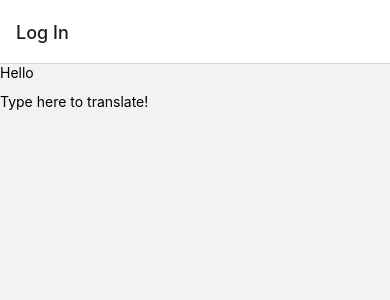
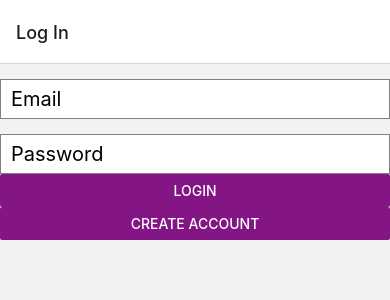
Before and after one commit to Chris9533/Fridge-App, a React Native app in the folder Fridge-React/: screen / in a window 390 px wide. Shown: the top 300 px of the page. Built offline with nearby package versions, Linux system fonts and the light colour scheme; no server answers.

Commit message:
users can now log in

```diff
--- a/Fridge-React/components/LogIn.js
+++ b/Fridge-React/components/LogIn.js
@@ -1,60 +1,89 @@
 import * as React from 'react';
-import { View, Text, TextInput } from 'react-native';
+import { View, Text, TextInput, Button } from 'react-native';
 import { ScrollView } from 'react-native-gesture-handler';
-import LoginScreen, { SocialButton } from "react-native-login-screen";
-import CreateAccount from './CreateAccount';
 import { getAuth, signInWithEmailAndPassword } from "firebase/auth";
 
-export default function LogIn({navigation}, event) {
+
+export default function LogIn({navigation}) {
+
+    const auth = getAuth();
 
 const [email, setEmail] = React.useState('')
-// console.log(email, "<<< email");
+const [password, setPassword] = React.useState('')
+const [emailError, setEmailError] = React.useState(false)
+const [passwordError, setPasswordError] = React.useState(false)
 
-// const auth = getAuth();
-// signInWithEmailAndPassword(auth, "mj@emailwebsite.com", "password123")
-//   .then((userCredential) => {
-//     // Signed in
-//     const user = userCredential.user;
-//     // ...
-//   })
-//   .catch((error) => {
-//     const errorCode = error.code;
-//     const errorMessage = error.message;
-//   });
+
+
+
+
 
 
 const handleLogIn = () => {
+    signInWithEmailAndPassword(auth, email, password)
+  .then((userCredential) => {
+
+    const user = userCredential.user;
+
+  })
+  .catch((error) => {
+    const errorCode = error.code;
+    const errorMessage = error.message;
+    if (errorCode === "auth/wrong-password") {
+        setPasswordError(true);
+    }
+
+    if (errorCode === "auth/user-not-found" || errorCode === "auth/invalid-email" ) {
+        setEmailError(true)
+    }
+
+  });
 
 }
 
-const handleFacebook = () => {
-    console.log('Facebook');
-}
-
-function handleEmail(newText) {
-setEmail((currText) => {return currText + newText })
-}
 
 
     return (
-//         <ScrollView>
-// <LoginScreen
-//   logoImageSource={require("../assets/icon.png")}
-// onLoginPress={() => {handleLogIn()}}
-// onSignupPress={() => {navigation.navigate('Create Account')}}
-// onEmailChange={console.log}
-// onPasswordChange={() => {}}
-// onFacebookPress={() => {handleFacebook()}}
-// />
-// </ScrollView>
 <>
-<Text>Hello</Text>
+
 <TextInput
-        style={{height: 40}}
-        placeholder="Type here to translate!"
-        onChangeText={newText => setText(newText)}
+        style={{height: 40, marginTop: 15,
+            backgroundColor: "white",
+            borderWidth: 1,
+            borderColor: 'grey',
+            padding: 10,
+            fontSize: 20}}
+        placeholder="Email"
+        onChangeText={newText => {setEmail(newText); setEmailError(false)}}
         defaultValue={""}
       />
+{emailError && <Text>Invalid Email</Text>}
+
+<TextInput
+        style={{height: 40, marginTop: 15,
+            backgroundColor: "white",
+            borderWidth: 1,
+            borderColor: 'grey',
+            padding: 10,
+            fontSize: 20}}
+        placeholder="Password"
+        onChangeText={newText => {setPassword(newText); setPasswordError(false)}}
+        defaultValue={""}
+      />
+      {passwordError && <Text>Wrong Password</Text>}
+      <Button
+  onPress={handleLogIn}
+  title="Login"
+  color="#841584"
+  accessibilityLabel="Login Button"
+/>
+<Button
+  onPress={() => {navigation.navigate('Create Account')}}
+  title="Create Account"
+  color="#841584"
+  accessibilityLabel="Create account button"
+/>
+
       </>
 
     )
```
